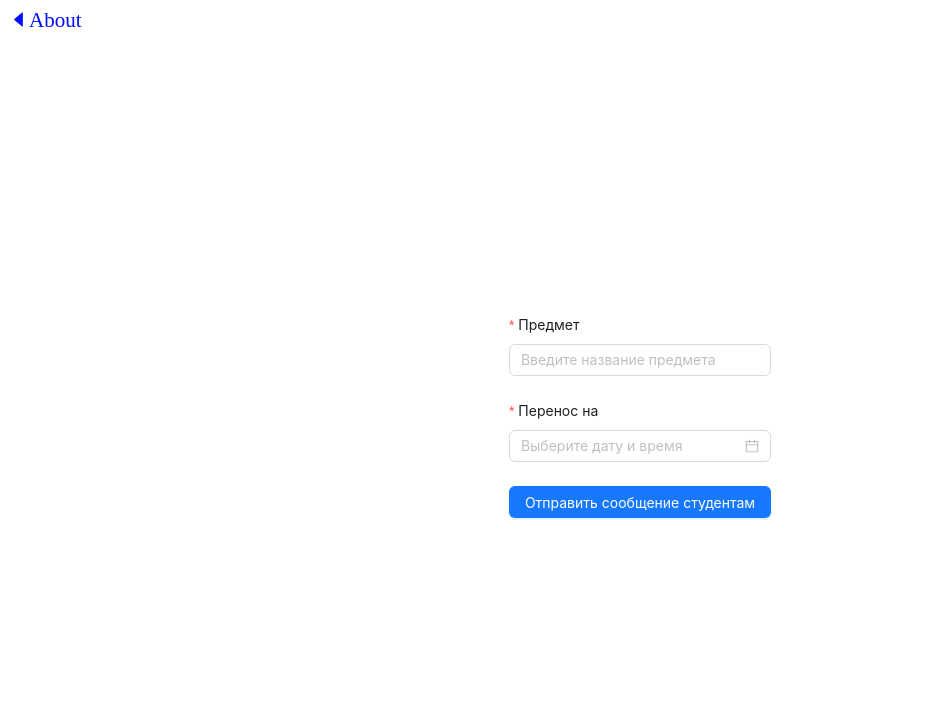
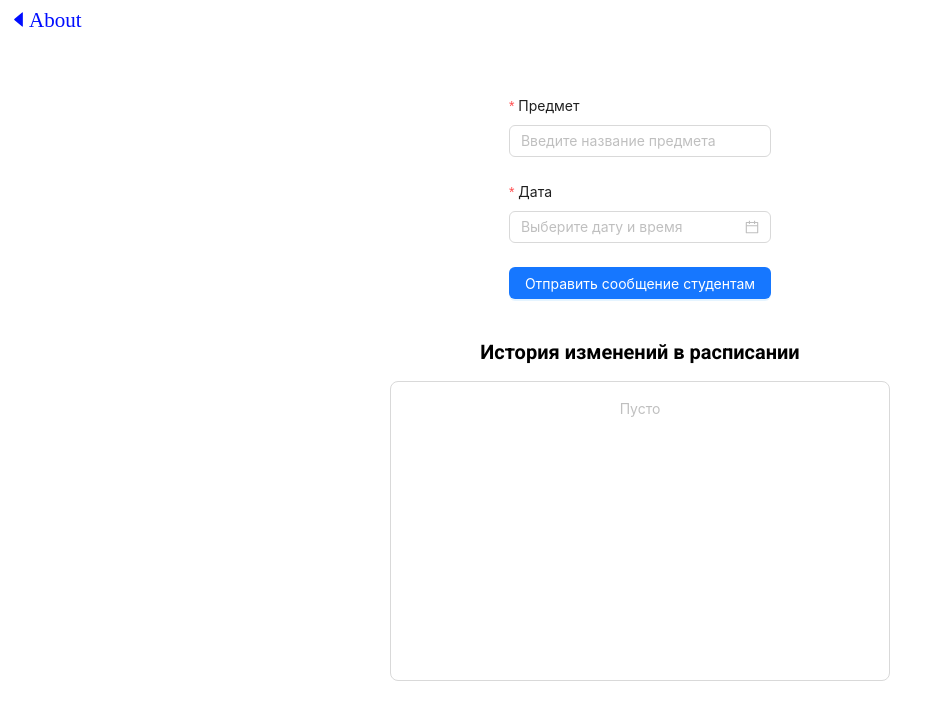
Before and after one commit to AleksNWL/Student-s-Home, a React app: page /#/about/lecturer in a window 1280 px wide. Shown: the top 720 px of the page, without its empty margins (0-939 px from the left). Built offline with nearby package versions, Linux system fonts and the light colour scheme.

Commit message:
Added history timetable, updated README.md.

```diff
--- /dev/null
+++ b/src/components/HistoryMessage/HistoryMessage.tsx
@@ -0,0 +1,30 @@
+import { List } from "antd";
+
+interface NotificationItem {
+    id: number;
+    subject: string;
+    time: string;
+}
+
+export default function HistoryMessage({ messages }: { messages: NotificationItem[] }) {
+    return (
+        <div style={{ bottom: 0 }}>
+            <h2 style={{ fontSize: 20, textAlign: "center" }}>История изменений в расписании</h2>
+            <List
+                style={{
+                    width: 500,
+                    height: 300,
+                    overflowY: "auto",
+                }}
+                bordered
+                dataSource={messages}
+                renderItem={(item) => (
+                    <List.Item>
+                        {item.subject} - {item.time}
+                    </List.Item>
+                )}
+                locale={{ emptyText: "Пусто" }}
+            />
+        </div>
+    );
+}
--- a/src/index.css
+++ b/src/index.css
@@ -3,7 +3,7 @@
     flex-direction: column;
     align-items: center;
     justify-content: center;
-    height: 100vh;
+    height: 90vh;
     font-size: calc(10px + 2vmin);
     font-family: "Roboto", sans-serif;
 }
--- a/src/pages/Home/Home.tsx
+++ b/src/pages/Home/Home.tsx
@@ -6,7 +6,11 @@ export default function Home() {
     return (
         <div className="main-container">
             <h1>Дом для студента!</h1>
-            <Button type="primary"><Link to={"about"}>О функционале</Link></Button>
+            <Button type="primary">
+                <Link to={"about"}>
+                    О функционале
+                </Link>
+            </Button>
         </div>
     )
 }
--- a/src/pages/Lecturer/Lecturer.tsx
+++ b/src/pages/Lecturer/Lecturer.tsx
@@ -1,13 +1,32 @@
-import React from "react";
-import { Input, Button, DatePicker, Form } from "antd";
-import {CaretLeftOutlined} from "@ant-design/icons";
-import {Link} from "react-router-dom";
+import React, { useState, useEffect } from "react";
+import {Input, Button, DatePicker, Form} from "antd";
+import { CaretLeftOutlined } from "@ant-design/icons";
+import { Link } from "react-router-dom";
+import logo from "../../assets/logo.png";
+import HistoryMessage from "../../components/HistoryMessage/HistoryMessage";
 
 
+interface NotificationItem {
+    id: number;
+    subject: string;
+    time: string;
+}
+
 const Lecturer = () => {
+    const [messages, setMessages] = useState<NotificationItem[]>([]);
+
+    useEffect(() => {
+        const stored = localStorage.getItem("notifications");
+        if (stored) {
+            const parsed: NotificationItem[] = JSON.parse(stored);
+            const sorted = parsed.sort((a, b) => b.id - a.id);
+            setMessages(sorted);
+        }
+    }, []);
+
     const handleSubmit = (values: any) => {
         const { name, datetime } = values;
-        const date = datetime.toDate(); // Преобразуем moment объект в Date
+        const date = datetime.toDate();
 
         const hours = String(date.getHours()).padStart(2, '0');
         const minutes = String(date.getMinutes()).padStart(2, '0');
@@ -22,8 +41,19 @@ const Lecturer = () => {
 
         if (Notification.permission === 'granted') {
             new Notification(title, {
-                body: body,
+                body,
+                icon: logo
             });
+
+            const newMessage = {
+                id: Date.now(),
+                subject: name,
+                time: formattedDate,
+            };
+
+            const updated = [newMessage, ...messages]; // добавим в начало
+            localStorage.setItem("notifications", JSON.stringify(updated));
+            setMessages(updated);
         }
     };
 
@@ -32,18 +62,19 @@ const Lecturer = () => {
             <Link to={"/about"} className="link-back"><CaretLeftOutlined />About</Link>
             <div className="main-container" style={{ maxWidth: 500, margin: "0 auto", padding: 20 }}>
                 <Form onFinish={handleSubmit} layout="vertical">
+
                     <Form.Item
                         label="Предмет"
                         name="name"
-                        rules={[{ required: true}]}
+                        rules={[{ required: true, message: "Введите название предмета" }]}
                     >
                         <Input placeholder="Введите название предмета" />
                     </Form.Item>
 
                     <Form.Item
-                        label="Перенос на"
+                        label="Дата"
                         name="datetime"
-                        rules={[{ required: true}]}
+                        rules={[{ required: true, message: "Введите дату и время переноса" }]}
                     >
                         <DatePicker
                             showTime
@@ -59,6 +90,7 @@ const Lecturer = () => {
                         </Button>
                     </Form.Item>
                 </Form>
+                <HistoryMessage messages={messages} />
             </div>
         </>
     );
--- a/src/pages/Student/Student.tsx
+++ b/src/pages/Student/Student.tsx
@@ -1,5 +1,5 @@
 import { Button } from "antd";
-import { useState } from "react";
+import { useState, useEffect } from "react";
 import {CaretLeftOutlined} from "@ant-design/icons";
 import {Link} from "react-router-dom";
 
@@ -7,21 +7,30 @@ export default function Student() {
     const [rules, setRules] = useState<boolean>(false);
 
     function handleClick() {
-        Notification.requestPermission().then(permission => {
-            if (permission === "granted") {
-                setRules(true);
-            } else {
-                console.log("Пользователь не разрешил уведомления!");
-            }
-        });
+        Notification.requestPermission().then();
     }
+    useEffect(() => {
+        if (Notification.permission === "granted") {
+            setRules(true);
+        }
+    }, [])
 
     return (
         <>
-            <Link to={"/about"} className="link-back"><CaretLeftOutlined />About</Link>
+            <Link to={"/about"} className="link-back">
+                <CaretLeftOutlined />
+                About
+            </Link>
             <div className="main-container">
-                <p>Уведомления студента {rules && <span>✅</span>}</p>
-                <Button type="link" onClick={handleClick}>Хочу получать уведомления</Button>
+                <p>Уведомления студента
+                    {rules &&
+                        <span>✅</span>}
+                </p>
+                {!rules && (
+                    <Button type="link" onClick={handleClick}>
+                        Хочу получать уведомления
+                    </Button>
+                )}
             </div>
         </>
     );
--- a/webpack.config.js
+++ b/webpack.config.js
@@ -1,3 +1,6 @@
+const path = require('path');
+const HtmlWebpackPlugin = require('html-webpack-plugin');
+
 module.exports = {
     entry: './src/index.tsx',
     output: {
@@ -5,6 +8,7 @@ module.exports = {
         path: path.resolve(__dirname, 'dist'),
         clean: true,
         publicPath: '/Student-s-Home/',
+        assetModuleFilename: 'images/[hash][ext][query]',
     },
     resolve: {
         extensions: ['.ts', '.tsx', '.js'],
@@ -19,7 +23,11 @@ module.exports = {
             {
                 test: /\.css$/,
                 use: ['style-loader', 'css-loader'],
-            }
+            },
+            {
+                test: /\.(png|jpe?g|gif|svg|webp)$/i,
+                type: 'asset/resource',
+            },
         ],
     },
     plugins: [
@@ -33,5 +41,4 @@ module.exports = {
         open: true,
         historyApiFallback: true,
     },
-    mode: 'development',
 };
```
Also changed, not shown: src/custom.d.ts (added, +10 -0 lines), src/pages/About/About.tsx (+10 -2 lines), src/assets/logo.png (added), 1 other file (tests, documents, lock files or other folders).
